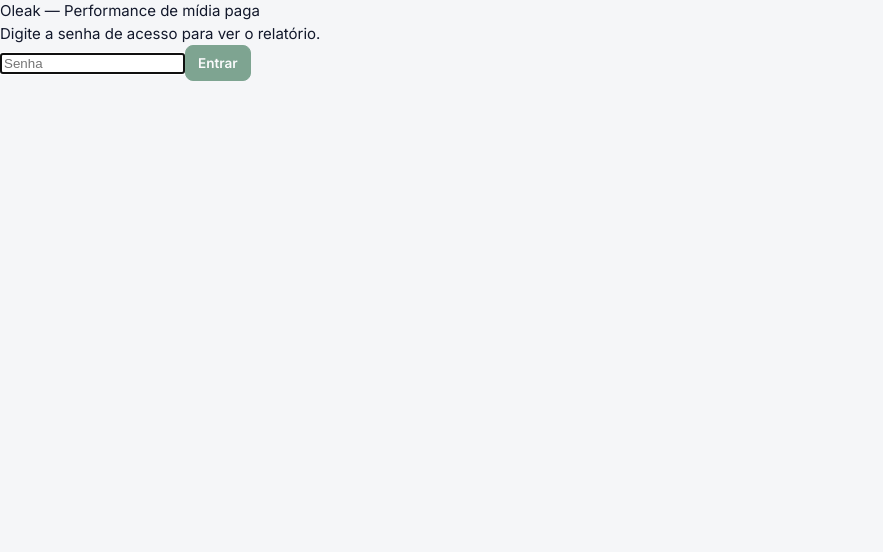
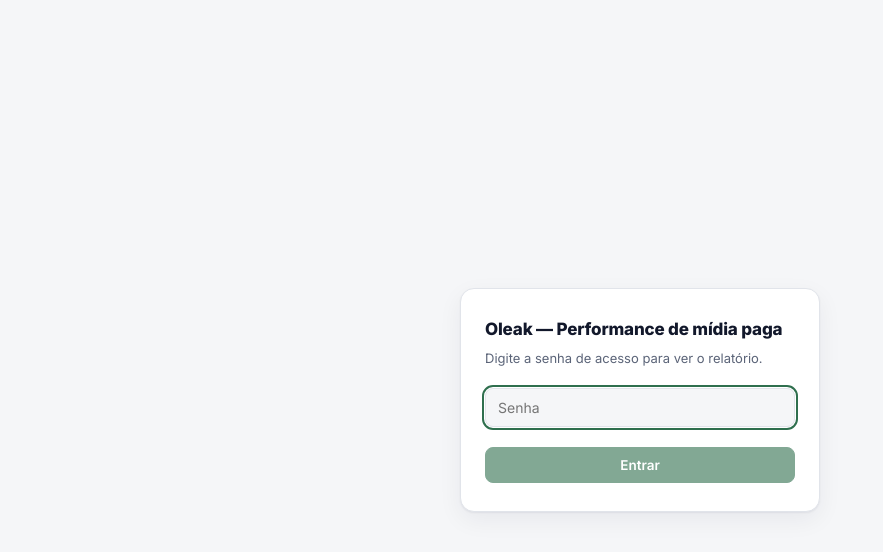
Before and after one commit to renatorebellato/dashboard-oleak, a Next.js app: page /login in a window 1280 px wide. Shown: the top 552 px of the page, without its empty margins (0-883 px from the left). Built offline with nearby package versions, Linux system fonts and the light colour scheme.

Commit message:
Add login page styles (globals.css)

```diff
--- a/app/globals.css
+++ b/app/globals.css
@@ -509,3 +509,39 @@
 }
 .ad-card-stats { display: flex; gap: 14px; font-family: "IBM Plex Mono", ui-monospace, monospace; font-size: 12px; }
 .ad-card-stats .k { display: block; font-size: 9.5px; color: var(--ink-muted); font-family: "Inter", sans-serif; }
+
+/* Login (senha única de acesso ao dashboard) */
+.login-page {
+  min-height: 100vh;
+  display: flex;
+  align-items: center;
+  justify-content: center;
+  padding: 24px;
+}
+.login-card {
+  width: 100%;
+  max-width: 360px;
+  background: var(--surface);
+  border: 1px solid var(--border);
+  border-radius: 14px;
+  box-shadow: var(--shadow);
+  padding: 28px 24px;
+  display: flex;
+  flex-direction: column;
+  gap: 6px;
+}
+.login-title { font-size: 17px; font-weight: 800; letter-spacing: -0.01em; }
+.login-sub { color: var(--ink-muted); font-size: 13px; margin-bottom: 14px; }
+.login-input {
+  font-family: inherit;
+  font-size: 14px;
+  border-radius: 8px;
+  border: 1px solid var(--border);
+  background: var(--bg);
+  color: var(--ink);
+  padding: 10px 12px;
+  margin-bottom: 4px;
+}
+.login-input:focus { outline: 2px solid var(--accent); outline-offset: 1px; }
+.login-error { color: var(--danger); font-size: 12.5px; margin: 4px 0 2px; }
+.login-button { margin-top: 10px; width: 100%; text-align: center; }
```
